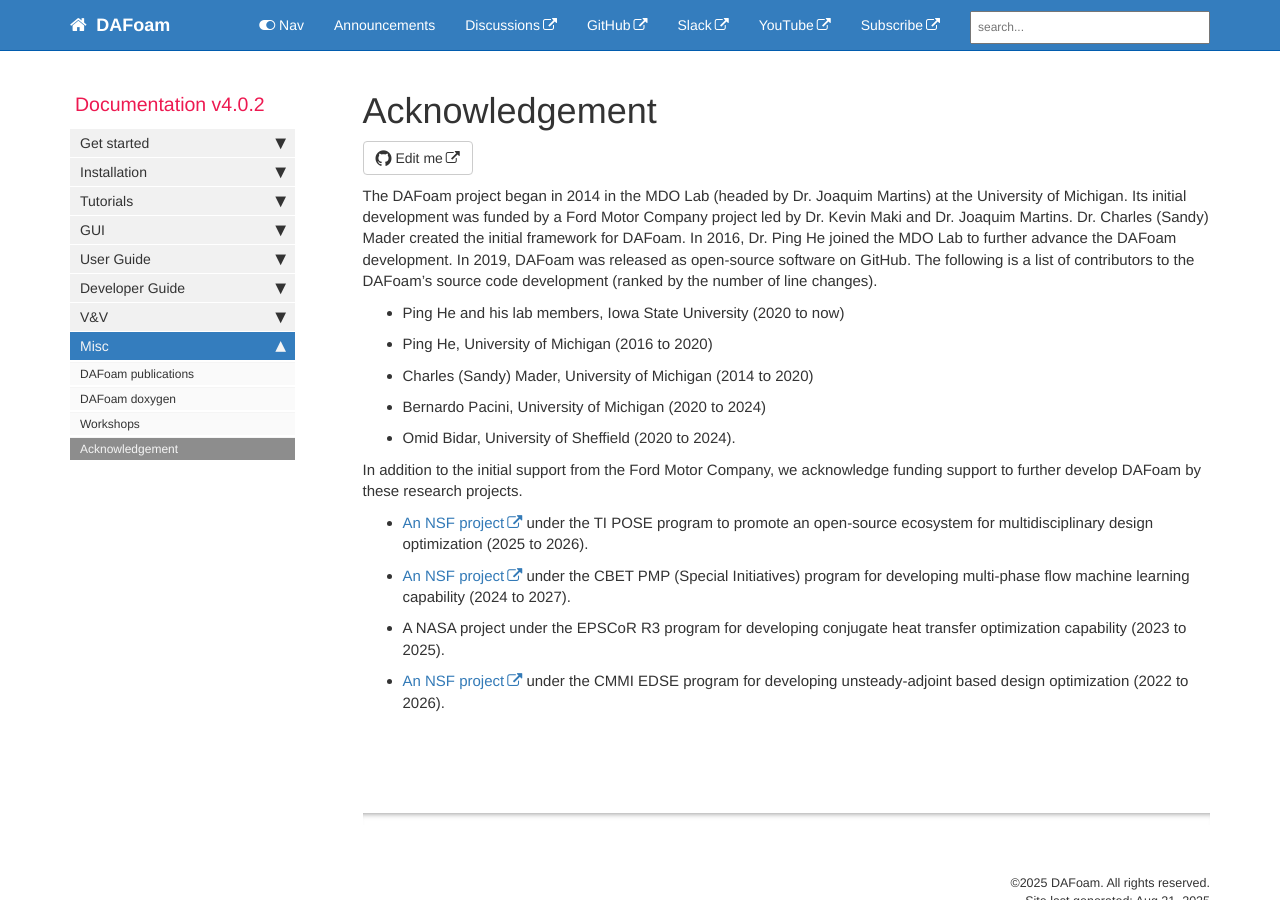
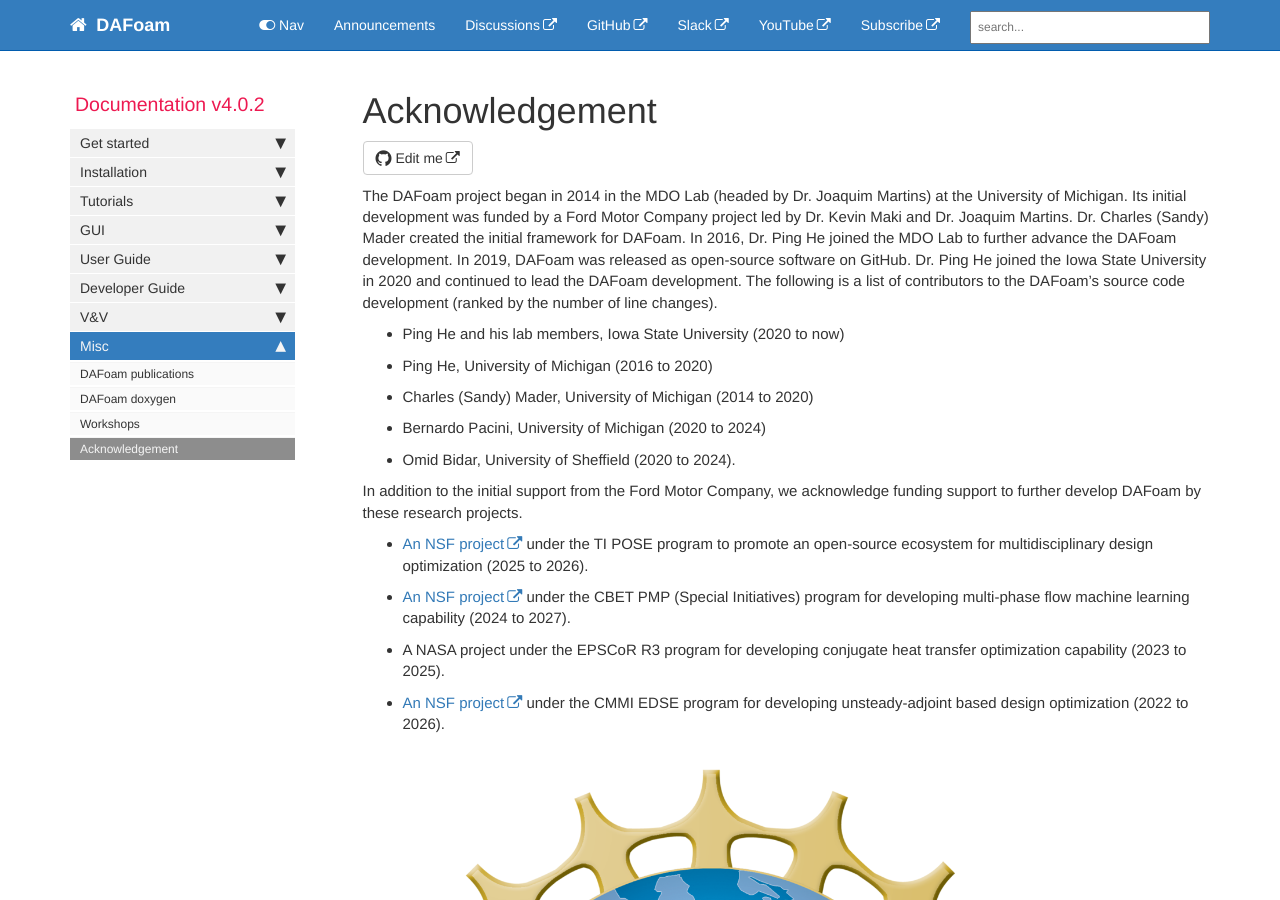
Before and after one commit to DAFoam/DAFoam.github.io, a Jekyll site: the page built from pages/mydoc/mydoc_acknowledgement.md, in a window 1280 px wide and 900 px high. Built offline with Jekyll 4.4.1, drawn with Linux system fonts in a browser that asks for light colours; comment, search, counter and statistics services are not loaded.

Commit message:
content update

```diff
--- a/pages/mydoc/mydoc_acknowledgement.md
+++ b/pages/mydoc/mydoc_acknowledgement.md
@@ -7,7 +7,7 @@ permalink: mydoc_acknowledgement.html
 folder: mydoc
 ---
 
-The DAFoam project began in 2014 in the MDO Lab (headed by Dr. Joaquim Martins) at the University of Michigan. Its initial development was funded by a Ford Motor Company project led by Dr. Kevin Maki and Dr. Joaquim Martins. Dr. Charles (Sandy) Mader created the initial framework for DAFoam. In 2016, Dr. Ping He joined the MDO Lab to further advance the DAFoam development. In 2019, DAFoam was released as open-source software on GitHub. The following is a list of contributors to the DAFoam's source code development (ranked by the number of line changes).
+The DAFoam project began in 2014 in the MDO Lab (headed by Dr. Joaquim Martins) at the University of Michigan. Its initial development was funded by a Ford Motor Company project led by Dr. Kevin Maki and Dr. Joaquim Martins. Dr. Charles (Sandy) Mader created the initial framework for DAFoam. In 2016, Dr. Ping He joined the MDO Lab to further advance the DAFoam development. In 2019, DAFoam was released as open-source software on GitHub. Dr. Ping He joined the Iowa State University in 2020 and continued to lead the DAFoam development. The following is a list of contributors to the DAFoam's source code development (ranked by the number of line changes).
 
 - Ping He and his lab members, Iowa State University (2020 to now)
 - Ping He, University of Michigan (2016 to 2020)
@@ -22,4 +22,6 @@ In addition to the initial support from the Ford Motor Company, we acknowledge f
 - A NASA project under the EPSCoR R3 program for developing conjugate heat transfer optimization capability (2023 to 2025).
 - [An NSF project](https://www.nsf.gov/awardsearch/showAward?AWD_ID=2223676) under the CMMI EDSE program for developing unsteady-adjoint based design optimization (2022 to 2026).
 
+<img src="{{ site.url }}{{ site.baseurl }}/images/logo_NSF.png" width="110" />     <img src="{{ site.url }}{{ site.baseurl }}/images/logo_NASA.png" width="120" />     <img src="{{ site.url }}{{ site.baseurl }}/images/logo_DOE.png" width="100" />
+
 {% include links.html %}
```
Also changed, not shown: images/logo_Ford.png (added), images/logo_NASA.png (added), images/logo_NSF.png (added).
